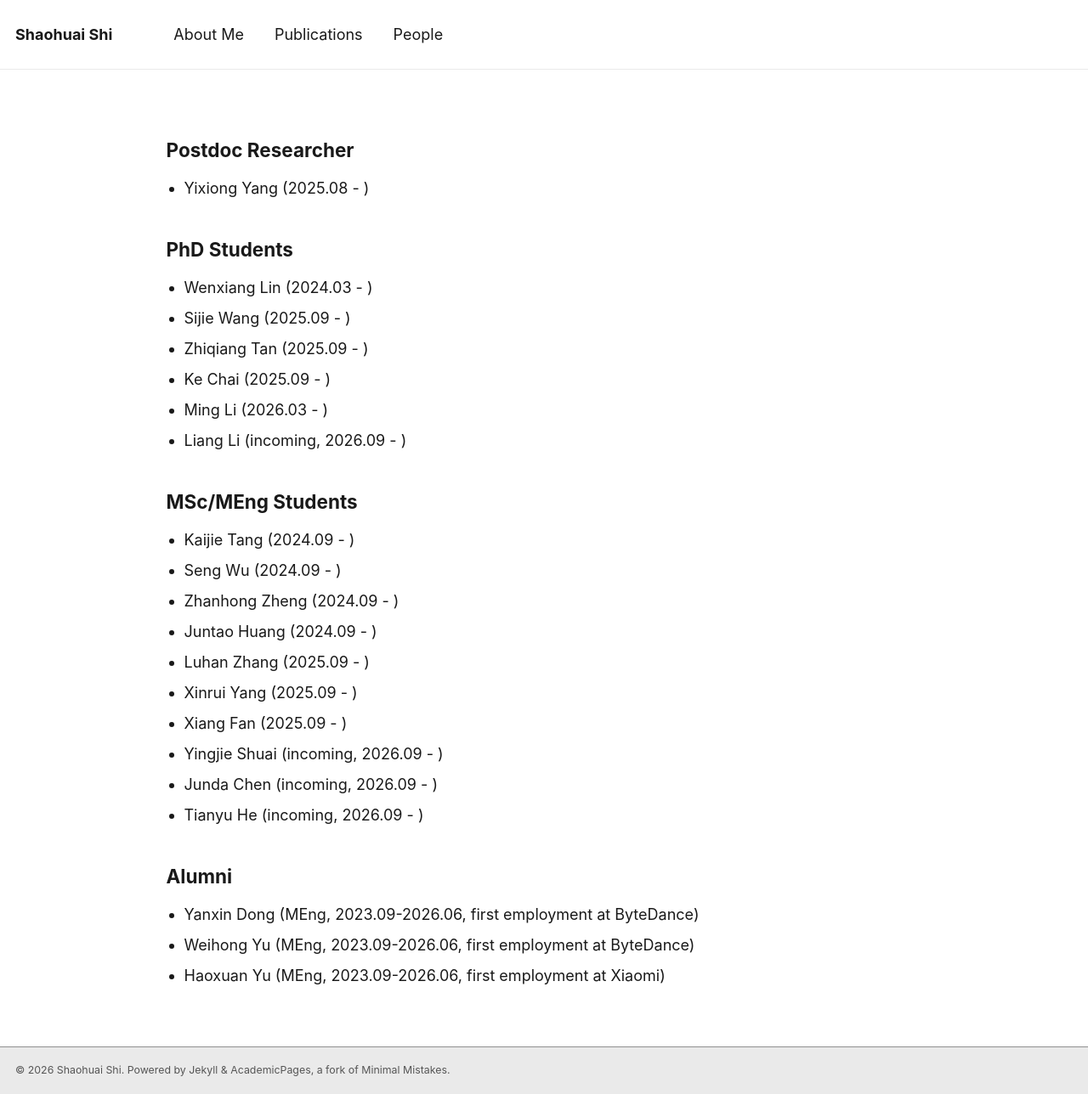
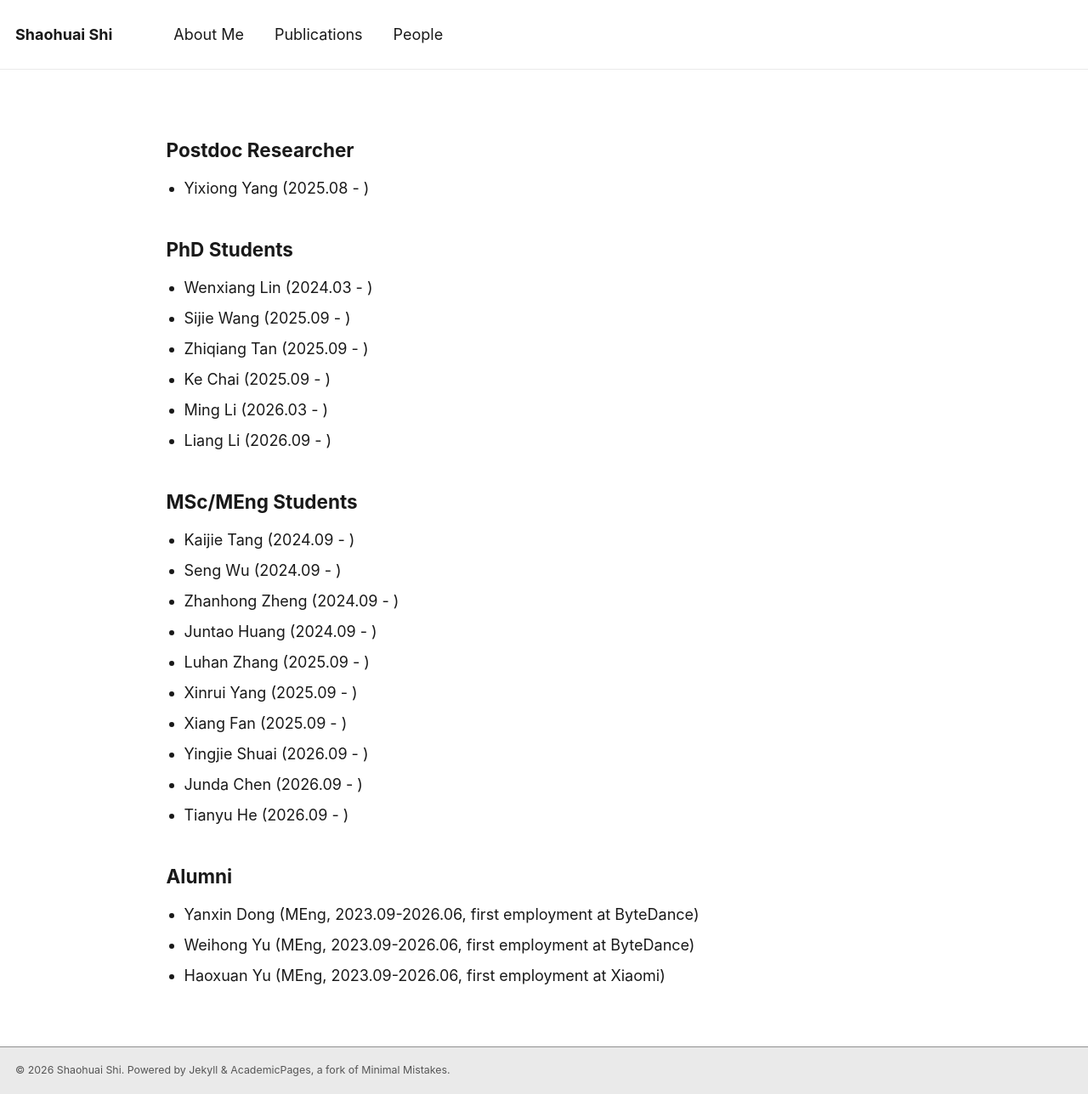
Before and after one commit to shaohuais/shaohuais.github.io, a Jekyll site: the page built from _pages/people.md, in a window 1280 px wide. Shown: the whole page at 85% size. Built offline with Jekyll 4.4.1, drawn with Linux system fonts in a browser that asks for light colours.

Commit message:
people changed

```diff
--- a/_pages/people.md
+++ b/_pages/people.md
@@ -16,7 +16,7 @@ author_profile: false
 - Zhiqiang Tan (2025.09 - )
 - Ke Chai (2025.09 - )
 - Ming Li (2026.03 - )
-- Liang Li (incoming, 2026.09 - )
+- Liang Li (2026.09 - )
 
 ## MSc/MEng Students
 - Kaijie Tang (2024.09 - )
@@ -26,9 +26,9 @@ author_profile: false
 - Luhan Zhang (2025.09 - )
 - Xinrui Yang (2025.09 - )
 - Xiang Fan (2025.09 - )
-- Yingjie Shuai (incoming, 2026.09 - )
-- Junda Chen (incoming, 2026.09 - )
-- Tianyu He (incoming, 2026.09 - )
+- Yingjie Shuai (2026.09 - )
+- Junda Chen (2026.09 - )
+- Tianyu He (2026.09 - )
 
 ## Alumni
 - Yanxin Dong (MEng, 2023.09-2026.06, first employment at ByteDance)
```
